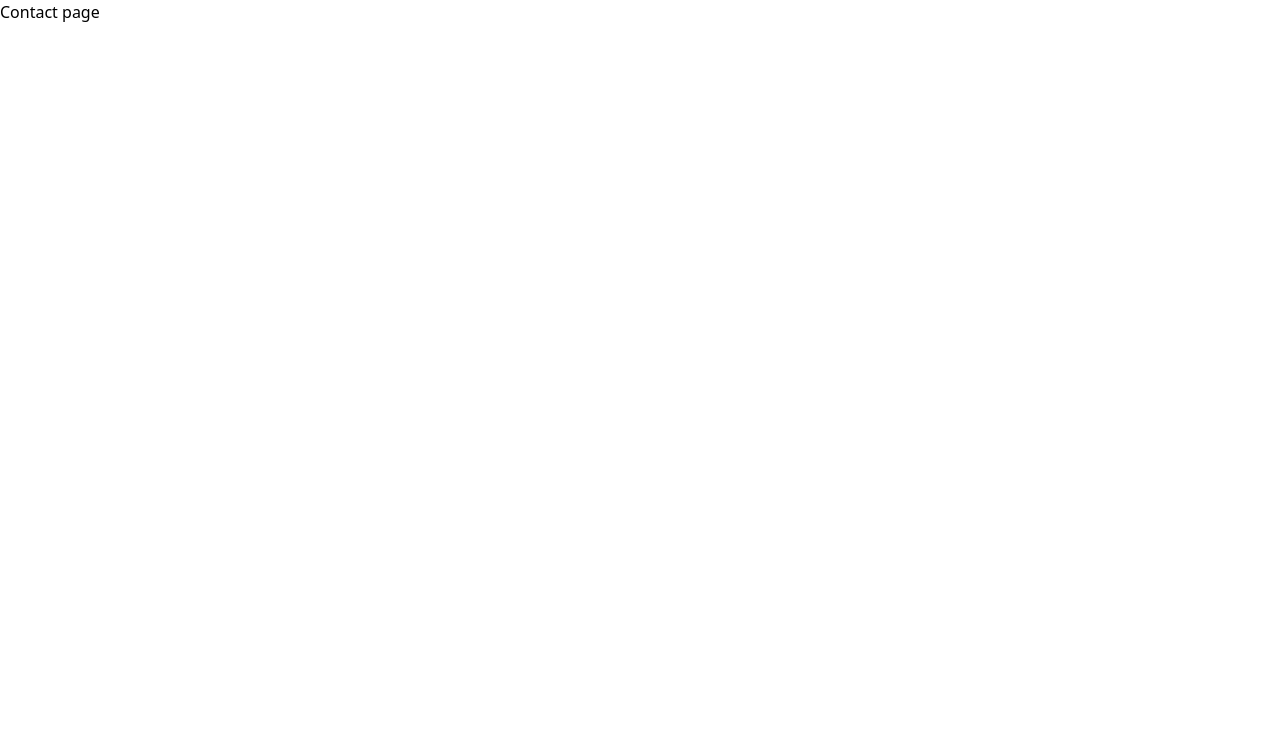
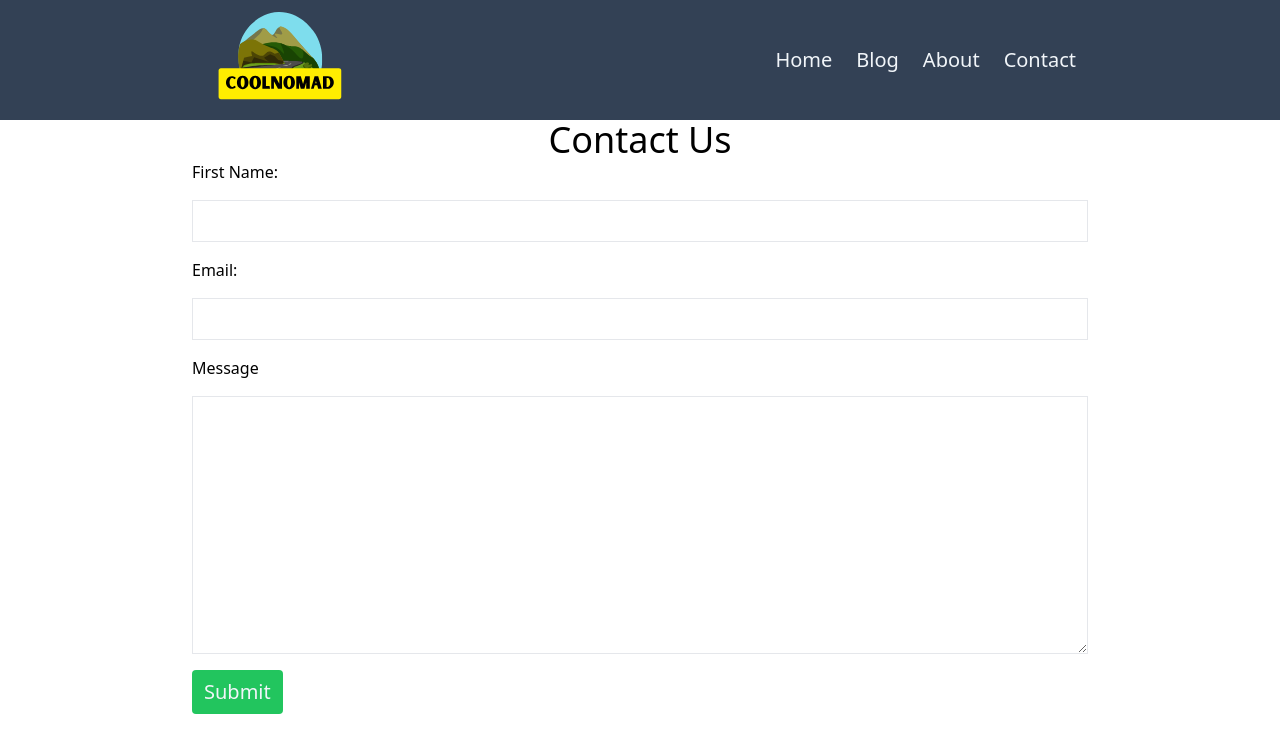
Before and after one commit to wilonweb/wp-nextjs-blog-v2, a Next.js app: page /contact in a window 1280 px wide. Shown: the top 752 px of the page. Built offline with nearby package versions, Linux system fonts and the light colour scheme.

Commit message:
load more button

```diff
--- /dev/null
+++ b/components/LoadMore.js
@@ -0,0 +1,62 @@
+import { getPostList } from "@/lib/posts";
+import { useState } from "react";
+
+export default function LoadMore({ posts, setPosts }) {
+  // État initial du texte et de la désactivation du bouton
+  const [buttonText, setButtonText] = useState("Load more posts");
+  const [buttonDisabled, setButtonDisabled] = useState(false);
+
+  // Fonction appelée lorsqu'on clique sur le bouton
+  const handleOnClick = async (event) => {
+    // Récupère le bouton cliqué
+    let clickedBtn = event.target;
+
+    // Met à jour le texte du bouton pendant le chargement
+    setButtonText("Loading...");
+    // Désactive le bouton pendant le chargement
+    setButtonDisabled(true);
+
+    // Récupère plus de posts depuis l'API
+    const morePosts = await getPostList(posts.pageInfo.endCursor);
+    let updatedPosts = {
+      pageInfo: {},
+      nodes: [],
+    };
+
+    // Met à jour les informations des pages pour la pagination
+    updatedPosts.pageInfo = morePosts.pageInfo;
+
+    // Copie les anciens nœuds de posts
+    posts.nodes.map((node) => {
+      updatedPosts.nodes.push(node);
+    });
+
+    // Ajoute les nouveaux nœuds de posts
+    morePosts.nodes.map((node) => {
+      updatedPosts.nodes.push(node);
+    });
+
+    // Met à jour les posts avec les nouveaux posts
+    setPosts(updatedPosts);
+
+    // Vérifie s'il y a plus de pages à charger
+    if (morePosts.pageInfo.hasNextPage) {
+      // Met à jour le texte du bouton et réactive le bouton
+      setButtonText("Load more posts");
+      setButtonDisabled(false);
+    } else {
+      // Met à jour le texte du bouton et désactive le bouton
+      setButtonText("No more posts to load");
+      setButtonDisabled(true);
+    }
+  };
+  return (
+    <button
+      className="load-more font-bold bg-blue-400 text-slate-900 px-4 py-2 hover:bg-blue-500"
+      onClick={handleOnClick}
+      disabled={buttonDisabled}
+    >
+      {buttonText}
+    </button>
+  );
+}
--- a/components/SiteFooter.js
+++ b/components/SiteFooter.js
@@ -1,9 +1,24 @@
+import Link from "next/link";
+
 export default function SiteFooter() {
   return (
     <>
-      <div className="py-3">
-        <footer id="id-footer">&copy; 2022 2023 CoolNomad</footer>
-      </div>
+      <footer id="id-footer" className="flex justify-center bg-slate-200">
+        <div className="flex justify-between items-center container mx-auto lg:max-w-5xl">
+          <div className="py-3">&copy; 2022 2023 CoolNomad</div>
+          <ul className="flex [&>li>a]:px-2">
+            <li>
+              <Link href="/about">About</Link>
+            </li>
+            <li>
+              <Link href="/privacy-policy">Privacy</Link>
+            </li>
+            <li>
+              <Link href="/sample-page">Sample-Page</Link>
+            </li>
+          </ul>
+        </div>
+      </footer>
     </>
   );
 }
--- /dev/null
+++ b/lib/page.js
@@ -0,0 +1,36 @@
+import graphqlRequest from "./graphqlRequest";
+
+export async function getPageSlugs() {
+  const query = {
+    query: `query getPageSlugs {
+            pages {
+              nodes {
+                slug
+              }
+            }
+          }`,
+  };
+
+  const resJson = await graphqlRequest(query);
+  const slugs = resJson.data.pages.nodes;
+  return slugs;
+}
+
+export async function getSinglePage(slug) {
+  const query = {
+    query: `query getSinglePage {
+            pages(where: {name: "${slug}"}) {
+              nodes {
+                content(format: RENDERED)
+                date
+                modified
+                slug
+                title(format: RENDERED)
+              }
+            }
+          }`,
+  };
+  const resJson = await graphqlRequest(query);
+  const pageData = resJson.data.pages.nodes[0];
+  return pageData;
+}
--- a/pages/[pageSlug].js
+++ b/pages/[pageSlug].js
@@ -1,3 +1,52 @@
-export default function Page() {
-  return <h1>est une page</h1>;
+import { getPageSlugs, getSinglePage } from "@/lib/page";
+
+import Head from "next/head";
+import SiteFooter from "@/components/SiteFooter";
+import SiteHeader from "@/components/SiteHeader";
+
+export async function getStaticProps({ params }) {
+  const pageData = await getSinglePage(params.pageSlug);
+
+  return {
+    props: {
+      pageData,
+    },
+  };
 }
+
+export async function getStaticPaths() {
+  const pageSlugs = await getPageSlugs();
+
+  return {
+    paths: pageSlugs.map((s) => ({
+      params: {
+        pageSlug: s.slug,
+      },
+    })),
+    fallback: false,
+  };
+}
+export default function Page({ pageData }) {
+  return (
+    <>
+      <Head>
+        <title>{pageData.title}</title>
+      </Head>
+      <section className="bg-slate-700">
+        <SiteHeader className="header-page z-10 relative" />
+      </section>
+      <section>
+        <article>
+          <h1 className="text-6xl text-center text-slate-700 relative py-8">
+            {pageData.title}
+          </h1>
+          <div
+            dangerouslySetInnerHTML={{ __html: pageData.content }}
+            className="post-content container mx-auto lg:max-w-4xl"
+          ></div>
+        </article>
+      </section>
+      <SiteFooter />
+    </>
+  );
+}
--- /dev/null
+++ b/pages/api/form.js
@@ -0,0 +1,10 @@
+export default function handler(req, res) {
+  const body = req.body;
+
+  if (!body.firstName || !body.email || !body.message) {
+    return res
+      .status(400)
+      .json({ data: "first name, email, and message fields are required!" });
+  }
+  return res.status(200).json({ data: "form submitted successfully" });
+}
--- a/pages/blog/index.js
+++ b/pages/blog/index.js
@@ -3,13 +3,16 @@
 import Head from "next/head";
 import Image from "next/image";
 import Link from "next/link";
+import LoadMore from "@/components/LoadMore";
 import SiteFooter from "@/components/SiteFooter";
 import SiteHeader from "@/components/SiteHeader";
-import getAllPosts from "@/lib/posts";
+import { getPostList } from "@/lib/posts";
+import { useState } from "react";
 
 /* Fonction asynchrone pour récupérer les données des articles */
 export async function getStaticProps() {
-  const allPosts = await getAllPosts();
+  const allPosts = await getPostList();
+
   return {
     props: {
       allPosts: allPosts,
@@ -19,6 +22,7 @@
 
 /* Définition du composant principal de la page de blog */
 export default function BlogHome({ allPosts }) {
+  const [posts, setPosts] = useState(allPosts);
   return (
     <>
       <Head>
@@ -41,7 +45,7 @@
         <section className="container mx-auto lg:max-w-5xl post-list mt-4">
           <ul>
             {/* Mapping de la liste des articles récupérée */}
-            {allPosts.nodes.map((post) => (
+            {posts.nodes.map((post) => (
               <li key={post.slug} className="grid grid-cols-5 gap-4 mb-4">
                 <div className="col-span-2">
                   {/* Affiche de l'image à la une de l'article */}
@@ -85,6 +89,10 @@
               </li>
             ))}
           </ul>
+
+          <div className="py-4 text-center">
+            <LoadMore posts={posts} setPosts={setPosts} />
+          </div>
         </section>
       </main>
       <SiteFooter />
--- a/pages/contact.js
+++ b/pages/contact.js
@@ -1,3 +1,96 @@
+import Head from "next/head";
+import SiteFooter from "@/components/SiteFooter";
+import SiteHeader from "@/components/SiteHeader";
+import { useState } from "react";
+
 export default function Contact() {
-  return <h1>Contact page</h1>;
+  // Utilisation de useState pour gérer l'état du formulaire de contact
+  const [submitStatus, setSubmitStatus] = useState(false);
+  const [responseMessage, setResponseMessage] = useState("");
+  const [alertColor, setAlertColor] = useState("bg-green-500");
+
+  // Fonction appelée lors de la soumission du formulaire
+  const handleSubmit = async (event) => {
+    event.preventDefault();
+
+    // Extraction des données du formulaire
+    const data = {
+      firstName: event.target.firstName.value,
+      email: event.target.email.value,
+      message: event.target.message.value,
+    };
+
+    // Conversion des données en format JSON
+    const jsonData = JSON.stringify(data);
+
+    // Envoi d'une requête POST au backend via l'API "/api/form"
+    const response = await fetch("/api/form", {
+      method: "POST",
+      headers: {
+        "Content-Type": "application/json",
+      },
+      body: jsonData,
+    });
+
+    // Extraction du résultat de la réponse en format JSON
+    const result = await response.json();
+    console.log(result.data);
+
+    // Mise à jour de l'état en fonction du succès ou de l'échec de la réponse
+    setSubmitStatus(true);
+    setResponseMessage(result.data);
+
+    // Mise à jour de l'état en fonction du succès ou de l'échec de la réponse
+    if (!response.ok) {
+      setAlertColor("bg-red-500");
+    } else {
+      setAlertColor("bg-green-500");
+    }
+  };
+
+  // Rendu de la page de contact
+  return (
+    <>
+      <Head>
+        <title>Contact us</title>
+      </Head>
+      <section className="bg-slate-700">
+        <SiteHeader className="header-contact"></SiteHeader>
+      </section>
+
+      <section>
+        <div className="container mx-auto lg:max-w-4xl">
+          <h1 className="text-4xl text-center text-sate-700 py8">Contact Us</h1>
+          {/* Formulaire de contact avec gestionnaire d'événements onSubmit */}
+          <form action="" className="contact-form" onSubmit={handleSubmit}>
+            <label htmlFor="">First Name:</label>
+            <input type="text" id="firstName" name="firstName" />
+            <label htmlFor="">Email:</label>
+            <input type="email" id="email" name="email" />
+            <label htmlFor="message">Message</label>
+            <textarea
+              name="message"
+              id="message"
+              cols="30"
+              rows="10"
+            ></textarea>
+            <button type="submit">Submit</button>
+          </form>
+
+          {/* Affichage de l'alerte de soumission en fonction de l'état submitStatus */}
+          {submitStatus ? (
+            <SubmissionAlert
+              message={responseMessage}
+              alertColor={alertColor}
+            />
+          ) : null}
+        </div>
+      </section>
+    </>
+  );
 }
+
+// Composant fonctionnel pour afficher l'alerte de soumission
+const SubmissionAlert = ({ message, alertColor }) => {
+  return <div className={`${alertColor}`}>{message}</div>;
+};
--- a/styles/main.css
+++ b/styles/main.css
@@ -33,4 +33,24 @@
   .post-content h3 {
     @apply text-xl font-bold py-4;
   }
+
+  .contact-form label {
+    @apply block w-full mb-4;
+  }
+
+  .contact-form input,
+  .contact-form textarea {
+    @apply block border focus:outline-none
+    focus:ring focus:ring-yellow-300
+    focus:ring-offset-2 focus:ring-opacity-50 w-full mb-4 p-2;
+  }
+
+  .contact-form button {
+    @apply inline-block bg-green-500
+    focus:outline-none focus:ring
+    focus:ring-yellow-300 focus:ring-offset-2
+    focus:ring-opacity-50 mb-4 p-3 py-2
+    text-slate-100 text-xl hover:bg-green-600
+    active:bg-green-700 rounded;
+  }
 }
```
Also changed, not shown: lib/posts.js, 1 other file (tests, documents, lock files or other folders).
